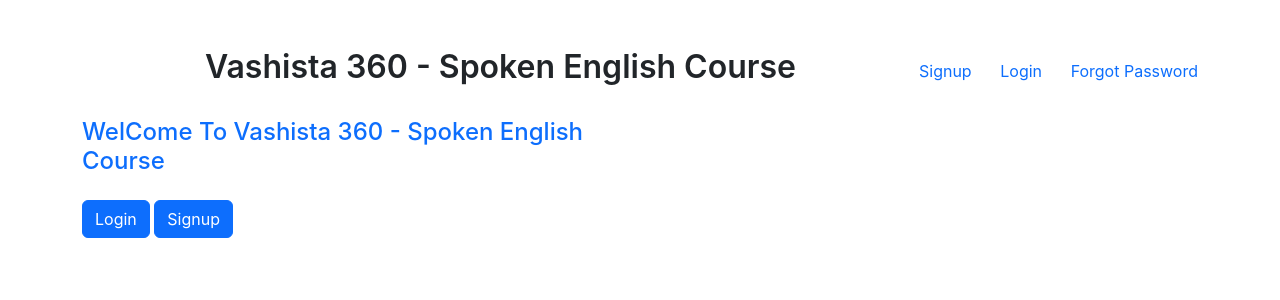
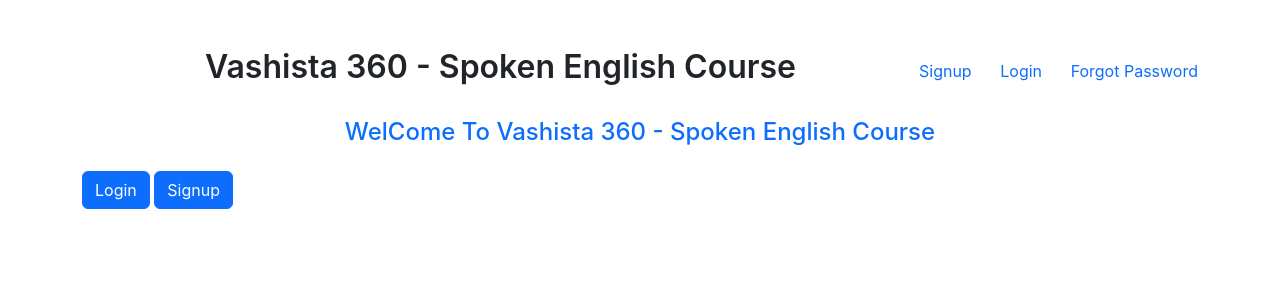
Before and after one commit to pradeepkumar724/react-app, a React (Create React App) app: page / in a window 1280 px wide. Shown: the top 300 px of the page. Built offline with nearby package versions, Linux system fonts and the light colour scheme.

Commit message:
text center

```diff
--- a/src/Home.js
+++ b/src/Home.js
@@ -31,8 +31,8 @@ function Home() {
               </a>
             </div>
           </div>
-          <div className="col-6 mt-4 text-primary">
-            <h4>WelCome To Vashista 360 - Spoken English Course</h4>
+          <div className="col-12 mt-4 text-primary">
+            <h4 className="text-center">WelCome To Vashista 360 - Spoken English Course</h4>
             {loginUserId !== null && <div className="mt-4"><button className="btn btn-danger fw-semibold" onClick={event => handleLogout()}>Log out</button></div>}
             {loginUserId === null && <div className="mt-4"><a href="/login"><button className="btn btn-primary mr-4">Login</button></a> <a href="/signup"><button className="btn btn-primary mr-4">Signup</button></a></div>}
           </div>
```
